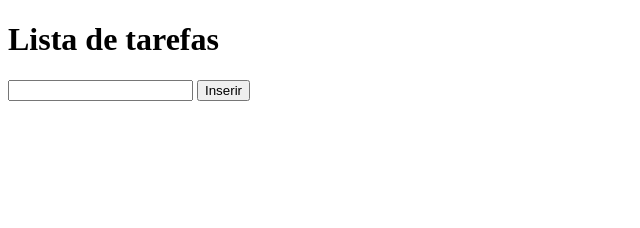
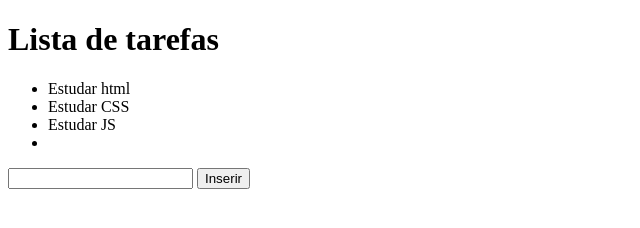
Before and after one commit to railsonsilva7/to_do_list, a plain HTML site: page index.html in a window 1280 px wide. Both pictures are taken after a click on the button "Inserir". Shown: the whole page, without its empty margins (0-640 px from the left). Drawn offline with Linux system fonts and the light colour scheme.

Commit message:
script pronto e comentado

```diff
--- a/index.html
+++ b/index.html
@@ -13,7 +13,7 @@
     <ul></ul>
 
     <input type="text">
-    <button>Inserir</button>
+    <button onclick="add()">Inserir</button>
 
 <script src="script.js"></script>
 </body>
--- a/script.js
+++ b/script.js
@@ -1,7 +1,25 @@
 //Estado da aplicação
-const tarefas = ["Estudar html", "Estudar CSS", "Estudar JS"]
+const tarefas = ["Estudar html", "Estudar CSS", "Estudar JS"] //armazena as tarefas incias em uma array
 
-function render() {
+//alteradores da aplicação
+function add() { //função que irá adicionar a nova tarefa
+    const input = document.querySelector("input") //Cria uma const chamada "input" que armazena o input
+    const nova_tarefa = input.value //transfere o valor do input para a const "nova_tarefa"
+    tarefas.push(nova_tarefa) //adiciona a nova tarefa a array chamada "tarefas"
+    input.value = ""    //limpa o campo "input" após finalizar a função
+    render() //renderiza novamente as tarefas pré existentes
+}
 
+//renderização
+function render() { //função para renderizar as tarefas inciais
+    const ul = document.querySelector("ul") //cria uma const "ul" que armazena a ul
+    ul.innerHTML = "" //limpa o valor da ul
+    tarefas.forEach(function(tarefa){
+        const li = document.createElement("li")
+    li.innerText = tarefa
+    ul.appendChild(li)
+    })
+    }
 
-}
+ //iniciar
+render()
```
